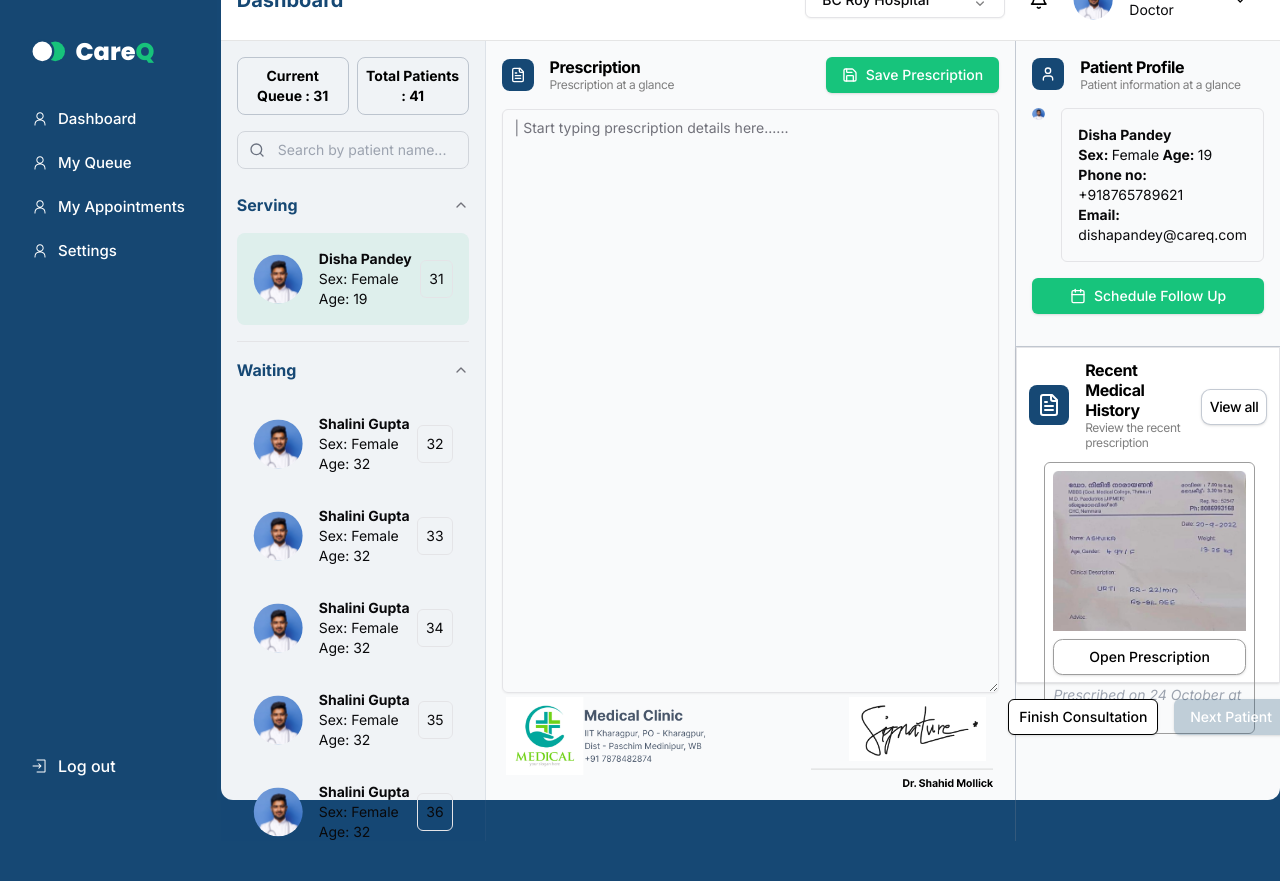
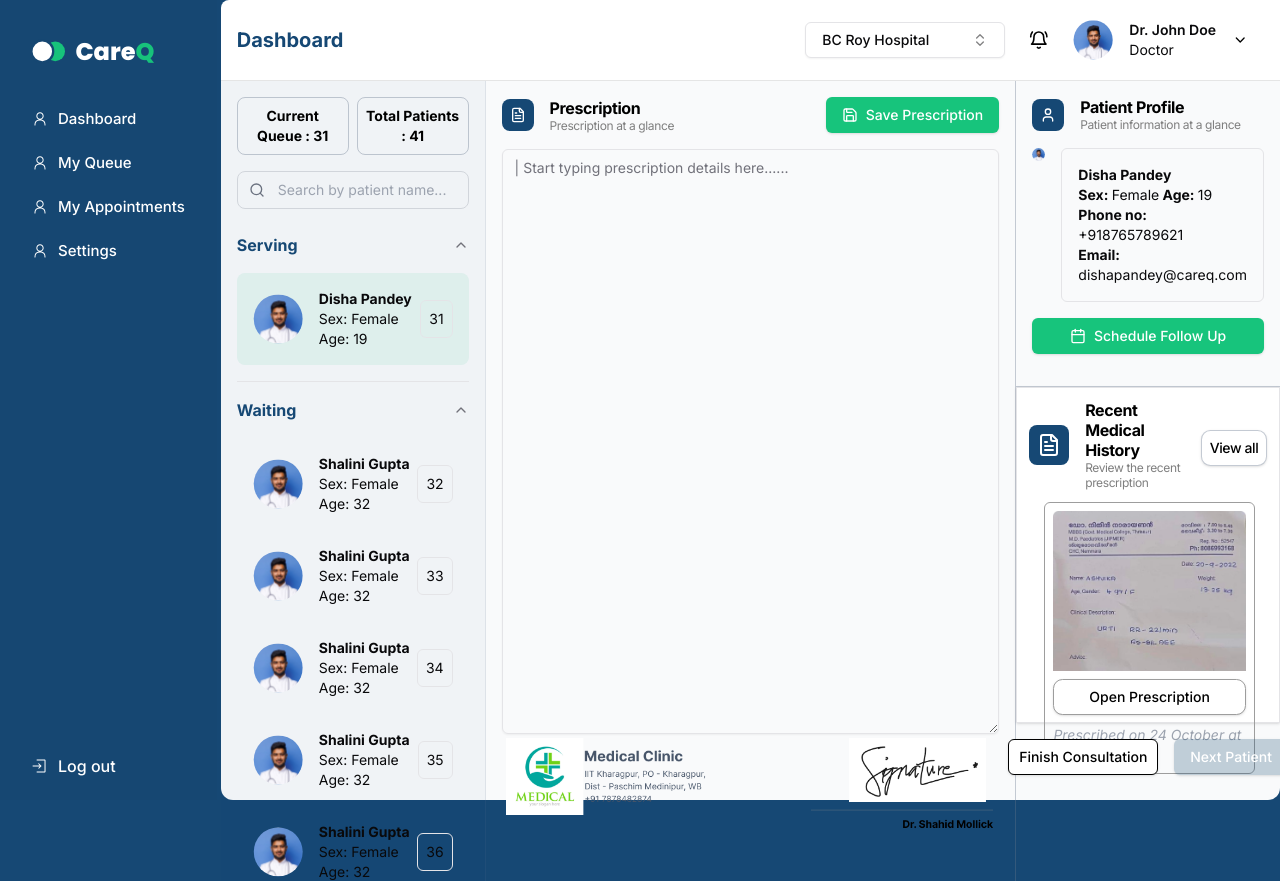
Before and after one commit to ShahidMollick/careq-webapp, a Next.js app: page /doctor/appointment in a window 1280 px wide. Before the commit the page ends 841 px from the top, so only its background shows below. Built offline with nearby package versions, Linux system fonts and the light colour scheme.

Commit message:
height fixed more

```diff
--- a/src/app/doctor/layout.tsx
+++ b/src/app/doctor/layout.tsx
@@ -216,7 +216,7 @@ export default function DoctorLayout({
           </Button>
         </div>
 
-        <div className="flex flex-col bg-gray-50 h-[100%] items-center justify-center rounded-xl w-[100%]">
+        <div className="flex flex-col bg-gray-50 h-[100%] items-center justify-start rounded-xl w-[100%]">
           <div className="nav-bar bg-white w-[100%] rounded-tl-lg flex item-center justify-between px-4 py-2">
             <div className="font-bold flex items-center text-secondary text-xl">
               {getActiveMenuName(pathname)}
```
